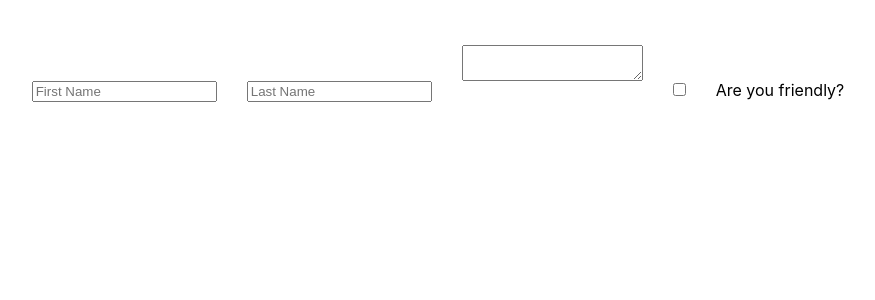
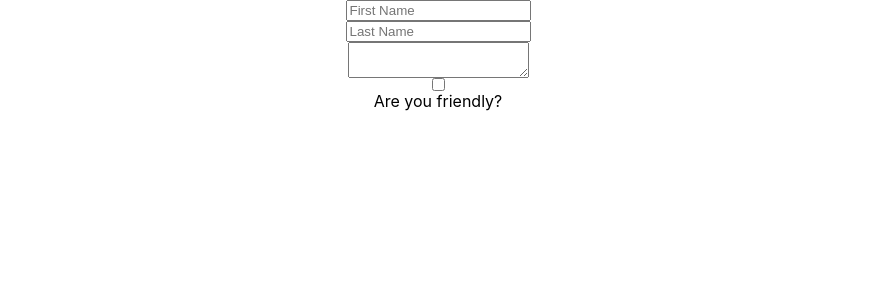
Before and after one commit to JamesMGithire/sep08022, a React (Create React App) app: page / in a window 1280 px wide. Shown: the top 300 px of the page, without its empty margins (202-1077 px from the left). Built offline with nearby package versions, Linux system fonts and the light colour scheme.

Commit message:
Styled the app children

```diff
--- a/src/App.css
+++ b/src/App.css
@@ -1,7 +1,11 @@
 .App {
   text-align: center;
 }
-*{margin: 15px;}
+.App > *{
+  left: auto;
+  margin: auto;
+  display: block;
+}
 .App-logo {
   height: 40vmin;
   pointer-events: none;
```
